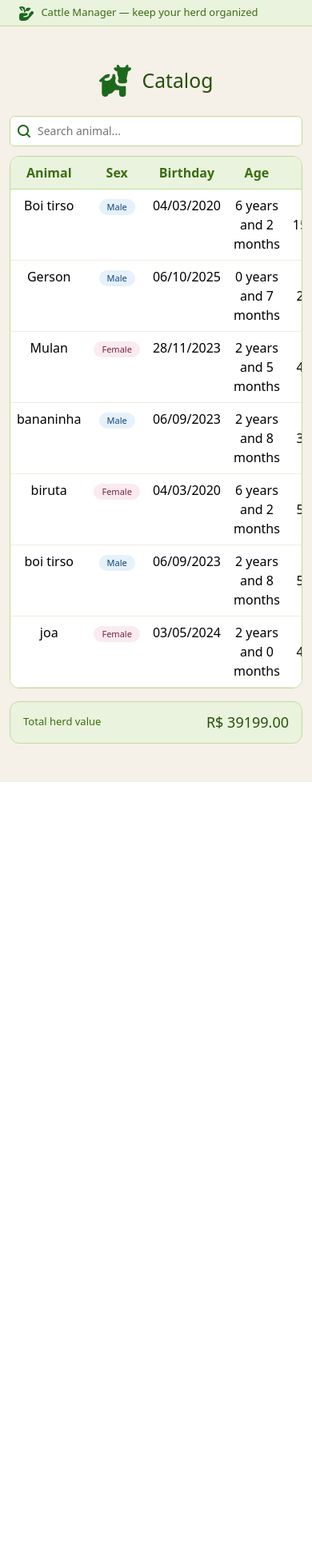
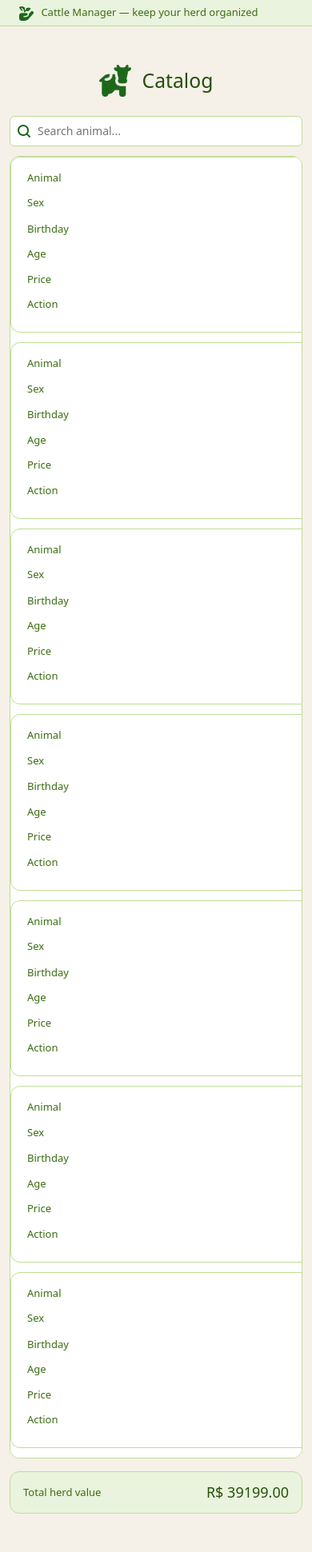
Before and after one commit to Artur-vp/cattle-manager, a Flask app: page /catalog in a window 390 px wide. Shown: the part 56-1997 px from the top of the page at 80% size. Before the commit the page ends 1034 px from the top, so only its background shows below. Run offline with Flask 3, Linux system fonts and the light colour scheme; a user stored in the database is signed in; some libraries are stand-ins or nearby versions.

Commit message:
changes to fit on the phones

```diff
--- a/static/styles.css
+++ b/static/styles.css
@@ -96,11 +96,11 @@
 
 /* No celular empilha as informações */
 @media (max-width: 576px) {
-    #catalogTable table thead {
+    #catalogTable thead {
         display: none;
     }
 
-    #catalogTable table tr {
+    #catalogTable tr {
         display: block;
         margin-bottom: 12px;
         border: 0.5px solid #C0DD97;
@@ -109,7 +109,7 @@
         background: #fff;
     }
 
-    #catalogTable table td {
+    #catalogTable td {
         display: block;
         text-align: right;
         border: none !important;
@@ -117,7 +117,7 @@
         font-size: 13px;
     }
 
-    #catalogTable table td::before {
+    #catalogTable td::before {
         content: attr(data-label);
         float: left;
         font-weight: 500;
--- a/templates/catalog.html
+++ b/templates/catalog.html
@@ -22,8 +22,8 @@
     </div>
 
     <!-- Tabela -->
-    <div style="background: #fff; border: 0.5px solid #C0DD97; border-radius: 12px; overflow: hidden; margin-bottom: 1rem;">
-        <table class="table mb-0" id="catalogTable">
+    <div style="background: #fff; border: 0.5px solid #C0DD97; border-radius: 12px; overflow-x: auto; margin-bottom: 1rem;">
+        <table class="table mb-0" id="catalogTable" style="min-width: 600px;">
             <thead>
                 <tr>
                     <th style="background: #EAF3DE; color: #3B6D11; border-color: #C0DD97;">Animal</th>
```
